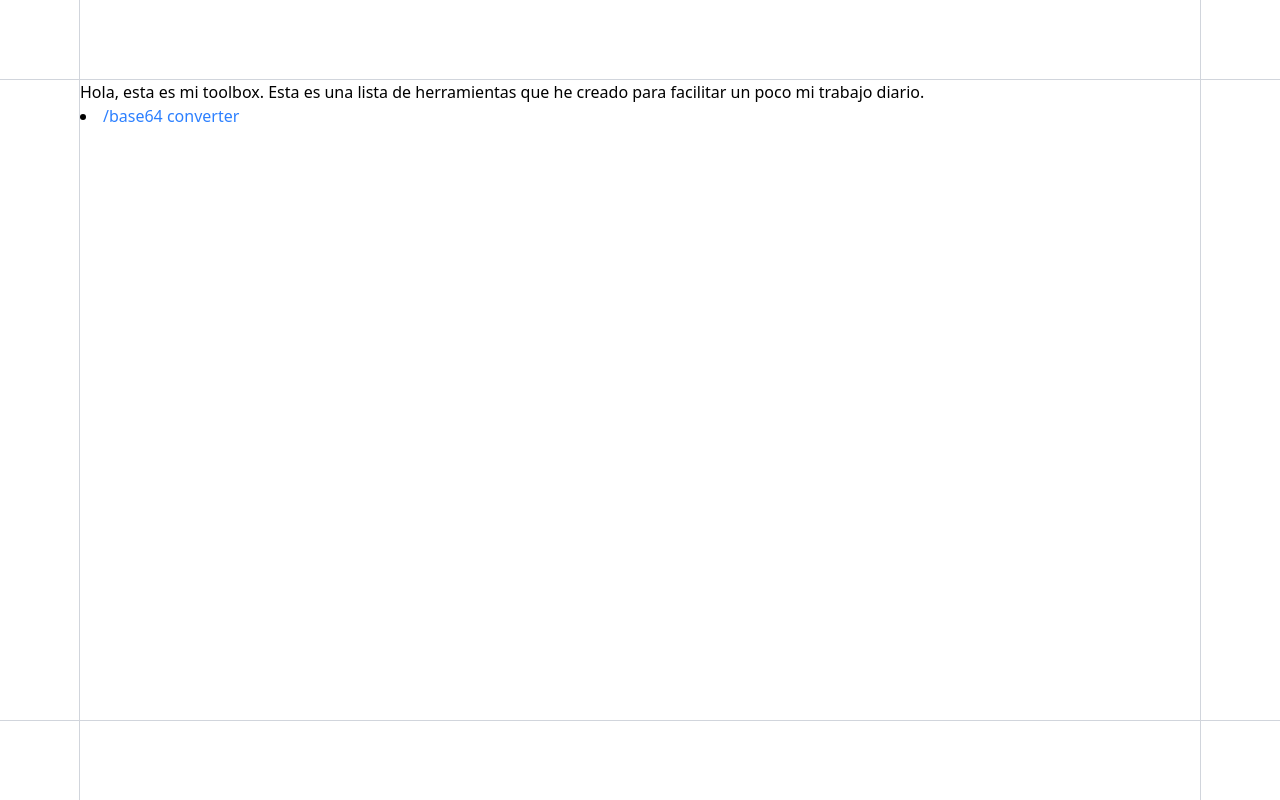
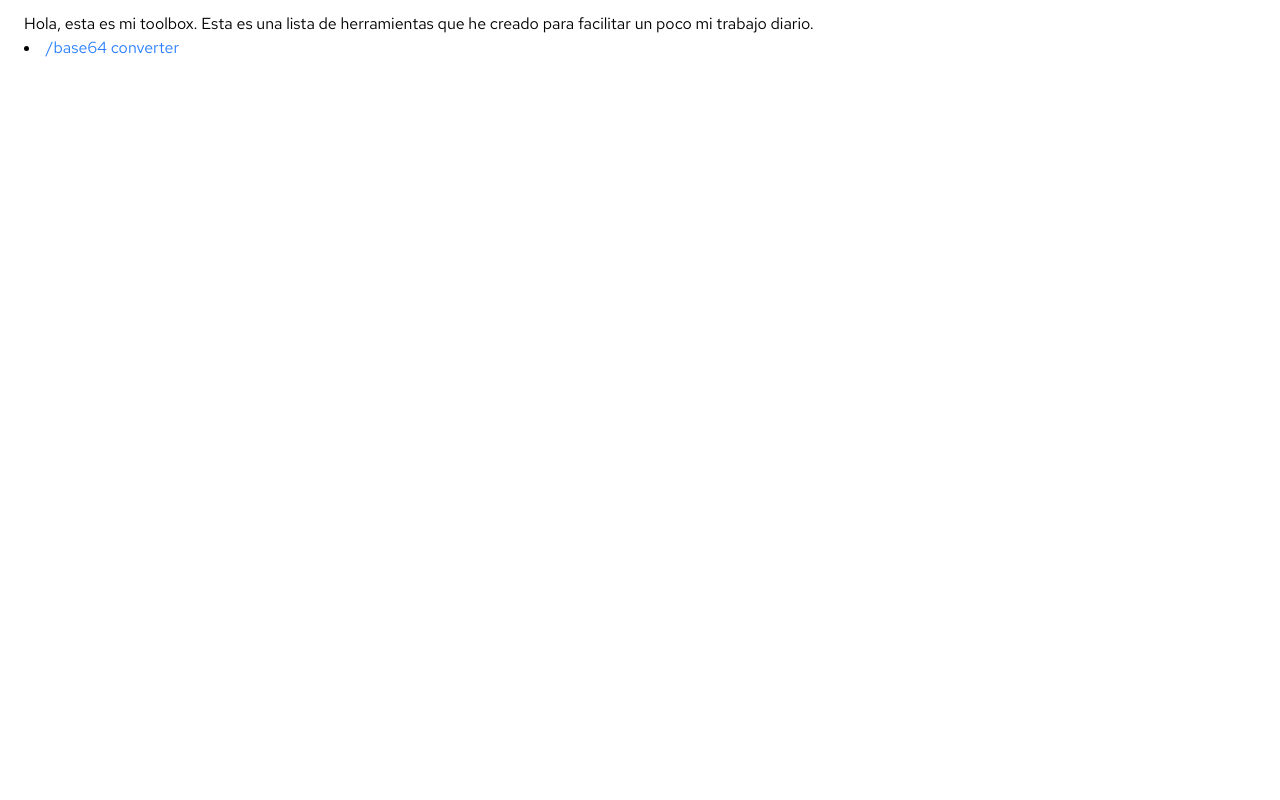
Before and after one commit to DavidJChavez/davidjchavez.github.io, a SvelteKit app: page /toolbox in a window 1280 px wide. Built offline with nearby package versions, Linux system fonts and the light colour scheme.

Commit message:
refactor: Simplify layout structure and enhance base64 converter UI with improved styling and additional features

```diff
--- a/src/routes/+layout.svelte
+++ b/src/routes/+layout.svelte
@@ -6,16 +6,6 @@
 </script>
 
 <svelte:head><link rel="icon" href={favicon} /></svelte:head>
-<div class="grid min-h-dvh grid-cols-[5rem_1fr_5rem] grid-rows-[5rem_auto_5rem]">
-	<div class="border-r border-b border-gray-300"></div>
-	<div class="border-b border-gray-300"></div>
-	<div class="border-b border-l border-gray-300"></div>
-	<div class="border-r border-gray-300"></div>
-	<main>
-		{@render children()}
-	</main>
-	<div class="border-l border-gray-300"></div>
-	<div class="border-t border-r border-gray-300"></div>
-	<div class="border-t border-gray-300"></div>
-	<div class="border-t border-l border-gray-300"></div>
-</div>
+<main class="px-6 py-3">
+	{@render children()}
+</main>
--- a/src/routes/layout.css
+++ b/src/routes/layout.css
@@ -1 +1,6 @@
+@import url('https://fonts.googleapis.com/css2?family=Red+Hat+Text:ital,wght@0,300..700;1,300..700&display=swap');
 @import 'tailwindcss';
+
+html {
+    font-family: "Red Hat Text", sans-serif;
+}
--- a/src/routes/toolbox/base64/+page.svelte
+++ b/src/routes/toolbox/base64/+page.svelte
@@ -72,26 +72,28 @@
 	});
 </script>
 
-<div class="flex h-full gap-4 p-4">
-	<div class="flex flex-1 flex-col">
-		<label for="entrada">Input:</label>
-		<textarea id="entrada" bind:value={rawInput} class="flex-1 resize-none border"></textarea>
-	</div>
-	<div class="flex w-40 flex-col items-center justify-center gap-2">
-		<label for="filetype">File type</label>
-		<select id="filetype" bind:value={tipoConversion} class="w-full border">
-			<option value={null} disabled hidden selected></option>
+<div class="mb-4 border-b border-b-gray-400 text-4xl italic">Base64 encoder/decoder</div>
+
+<div class="mb-2 text-3xl">Decoder</div>
+
+<div class="flex flex-col gap-4">
+	<div class="flex w-sm flex-col gap-0.5">
+		<label for="filetype"> File type </label>
+		<select id="filetype" bind:value={tipoConversion} class="border">
+			<option value={null} disabled hidden selected>Please select...</option>
 			{#each catConvertionTypes as option}
 				<option value={option.value}>{option.name}</option>
 			{/each}
 		</select>
 	</div>
-	<div class="flex flex-1 flex-col items-center justify-center">
-		{#if tipoConversion === null}
-			<div class="text-xl">Selecciona el tipo de conversión</div>
-		{:else if !debouncedValue}
-			<div class="text-xl">Aquí verás el resultado</div>
-		{:else}
+
+	<div class="grid h-100 grid-cols-2 place-items-stretch gap-4">
+		<div class="flex flex-col gap-0.5">
+			<label for="entrada">Input:</label>
+			<textarea id="entrada" bind:value={rawInput} class="flex-1 resize-none border"></textarea>
+		</div>
+
+		<div class="flex flex-col gap-0.5">
 			<div>
 				Output:
 				{#if filetypeRecognized !== null}
@@ -100,9 +102,15 @@
 					</span>
 				{/if}
 			</div>
+			<div class="flex flex-1 border border-gray-200">
+				{#if tipoConversion === null}
+					<div>Selecciona el tipo de conversión</div>
+				{:else if !debouncedValue}
+					<div>Aquí verás el resultado</div>
+				{:else}
 					<div class="flex w-full flex-1 items-center justify-center">
 						{#if tipoConversion === ConvertionType.PLAIN_TEXT || filetypeRecognized === ConvertionType.PLAIN_TEXT}
-					<div class="border border-gray-200 p-2 wrap-anywhere w-full h-full">
+							<div class="h-full w-full border border-gray-200 p-2 wrap-anywhere">
 								{base64ToUnicode(debouncedValue)}
 							</div>
 						{:else if tipoConversion === ConvertionType.PDF || filetypeRecognized === ConvertionType.PDF}
@@ -120,3 +128,5 @@
 				{/if}
 			</div>
 		</div>
+	</div>
+</div>
```
Lines whose indentation alone changed are shown as unchanged.
